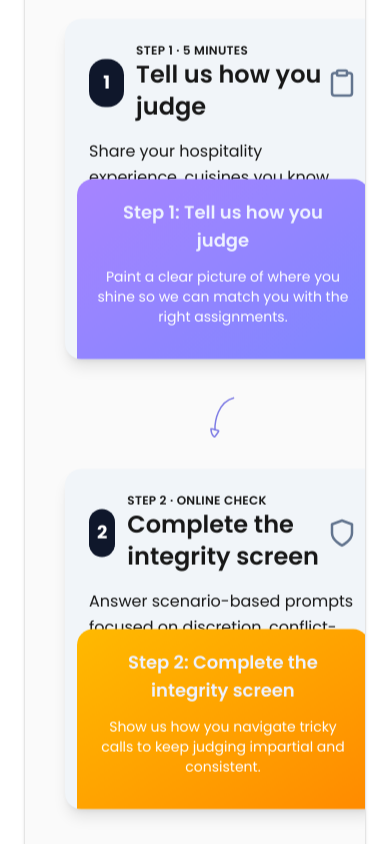
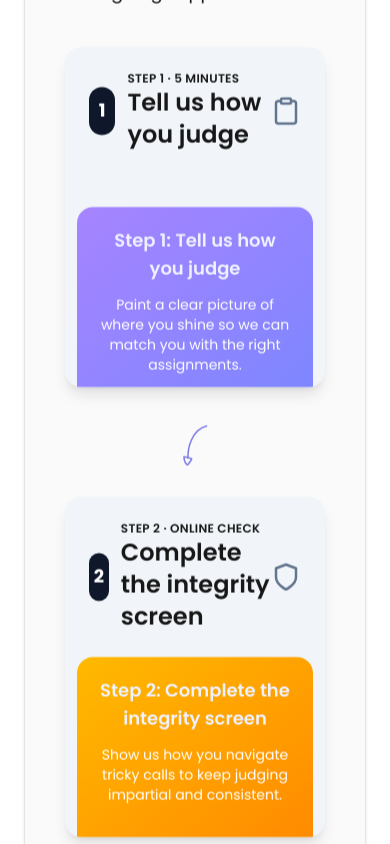
Before and after one commit to LayerSyncAi/savaal, a Next.js app: page /judging/prospective-judges in a window 390 px wide. Shown: the part 1360-2204 px from the top of the page. Built offline with nearby package versions, Linux system fonts and the light colour scheme.

Commit message:
fixed prospective judges on small screens

```diff
--- a/app/judging/prospective-judges/components/QualificationShowcase.tsx
+++ b/app/judging/prospective-judges/components/QualificationShowcase.tsx
@@ -21,7 +21,7 @@ const gradients = [
 
 export function QualificationShowcase() {
         return (
-                <section className="mx-auto max-w-7xl overflow-hidden px-4 py-12">
+                <section className="md:mx-auto max-w-7xl overflow-hidden px-4 py-12">
 			<div className="mb-10 flex flex-col items-start justify-between gap-4 md:flex-row md:items-end md:px-4">
 				<div className="space-y-2">
 					<h2 className="text-4xl font-bold md:text-5xl">
@@ -92,10 +92,10 @@ function BounceCard({
 				</span>
 			</div>
 
-                        <p className="mt-4 max-w-2xl leading-relaxed">{step.description}</p>
+                        <p className="mt-4 hidden max-w-2xl leading-relaxed lg:block">{step.description}</p>
 
                         <div
-                                className={`absolute inset-x-3 bottom-5 top-32 translate-y-8 rounded-t-2xl bg-gradient-to-br ${gradient} p-5 transition-transform duration-[250ms] group-hover:translate-y-4 group-hover:rotate-[2deg] sm:inset-x-4 sm:bottom-7 sm:p-6`}
+                                className={`absolute inset-x-3 bottom-5 top-32 translate-y-8 rounded-t-2xl bg-gradient-to-br ${gradient} p-5 transition-transform duration-[250ms] group-hover:translate-y-12 group-hover:rotate-[2deg] sm:inset-x-4 sm:bottom-7 sm:p-6`}
                         >
                                 <span className="block text-center text-lg font-semibold text-indigo-50">
                                         Step {step.id}: {step.title}
```
